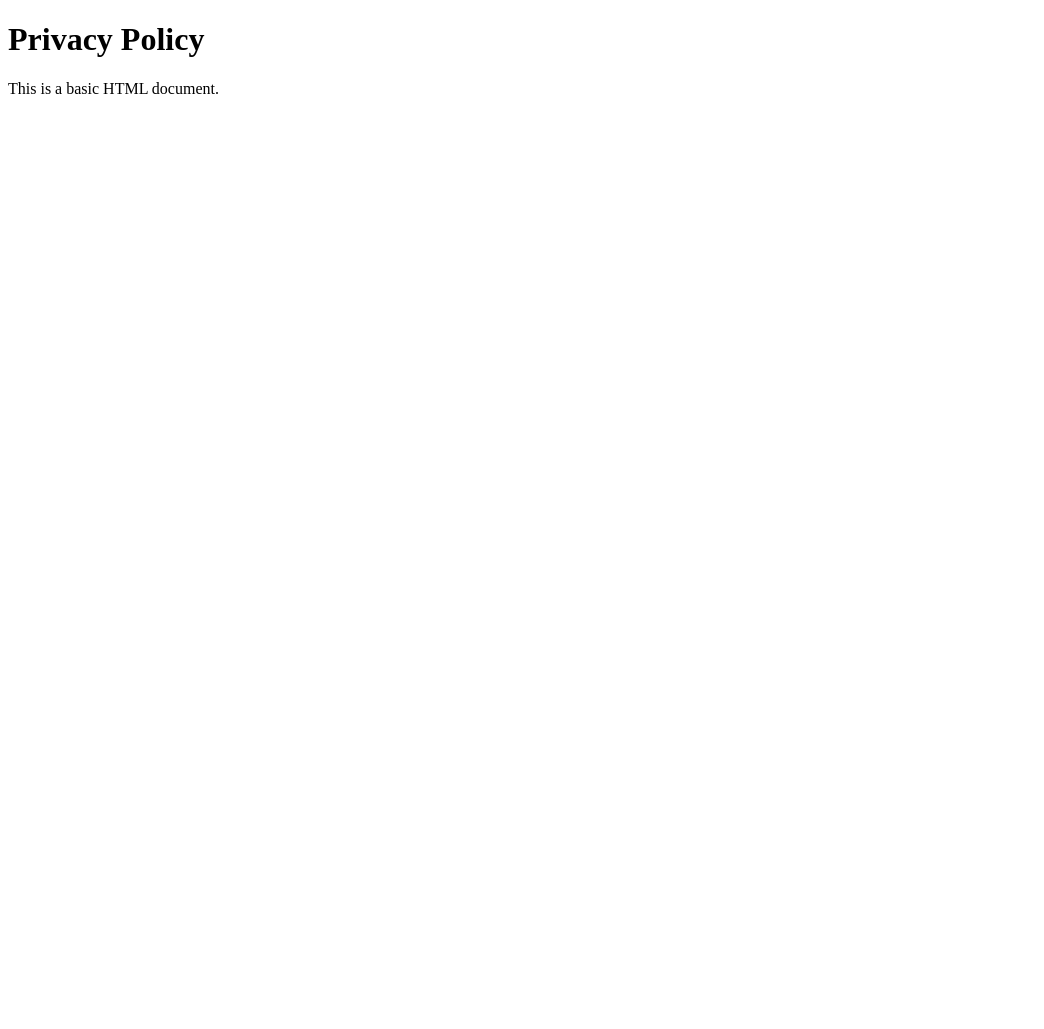
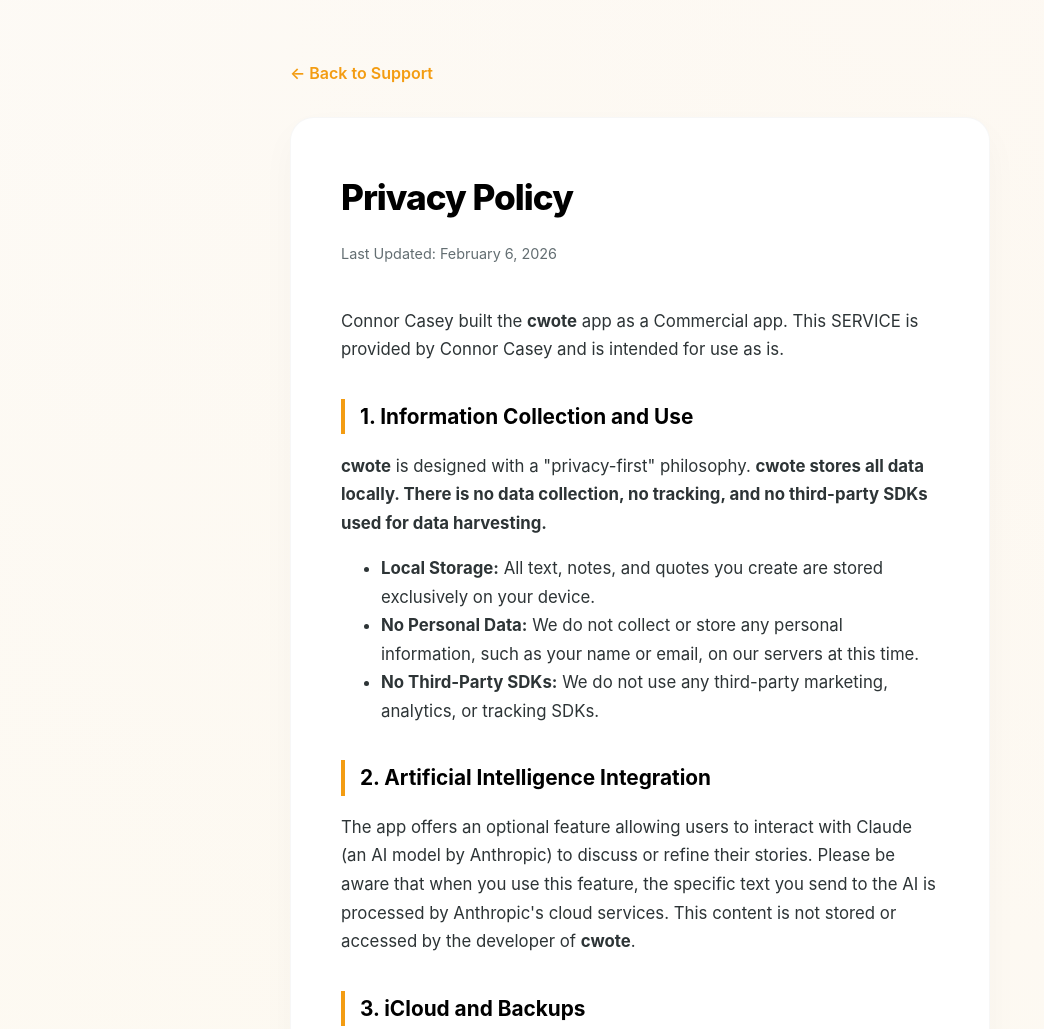
Before and after one commit to connorcaseyc/cwote-web, a plain HTML site: page privacy.html in a window 1280 px wide. Shown: the top 1029 px of the page, without its empty margins (0-1044 px from the left). Before the commit the page ends 800 px from the top, so only its background shows below. Drawn offline with Linux system fonts and the light colour scheme.

Commit message:
update privacy policy

```diff
--- a/privacy.html
+++ b/privacy.html
@@ -3,11 +3,136 @@
 <head>
     <meta charset="UTF-8">
     <meta name="viewport" content="width=device-width, initial-scale=1.0">
-    <title>Page Title</title>
+    <title>cwote | Privacy Policy</title>
+    <style>
+        :root {
+            --primary-bg: #fdfcfb;
+            --card-bg: #ffffff;
+            --text-color: #2d3436;
+            --secondary-text: #636e72;
+            --accent-color: #f39c12;
+            --gradient-start: #ffb347;
+            --gradient-end: #ffcc33;
+        }
+
+        body {
+            font-family: -apple-system, BlinkMacSystemFont, "Segoe UI", Roboto, Helvetica, Arial, sans-serif;
+            background-color: var(--primary-bg);
+            background-image: radial-gradient(circle at top right, rgba(255, 179, 71, 0.05), transparent),
+                              radial-gradient(circle at bottom left, rgba(255, 204, 51, 0.05), transparent);
+            color: var(--text-color);
+            line-height: 1.7;
+            margin: 0;
+            padding: 0;
+            display: flex;
+            flex-direction: column;
+            align-items: center;
+            min-height: 100vh;
+        }
+
+        .container {
+            max-width: 700px;
+            width: 90%;
+            padding: 60px 0;
+        }
+
+        .back-link {
+            display: inline-block;
+            text-decoration: none;
+            color: var(--accent-color);
+            font-weight: 600;
+            margin-bottom: 30px;
+            transition: opacity 0.2s;
+        }
+
+        .back-link:hover { opacity: 0.7; }
+
+        .policy-card {
+            background: var(--card-bg);
+            border: 1px solid rgba(0,0,0,0.03);
+            border-radius: 24px;
+            padding: 50px;
+            box-shadow: 0 15px 35px rgba(0,0,0,0.03);
+        }
+
+        h1 {
+            font-weight: 800;
+            font-size: 2.2rem;
+            letter-spacing: -1px;
+            margin: 0 0 10px 0;
+            color: #000;
+        }
+
+        .last-updated {
+            color: var(--secondary-text);
+            font-size: 0.9rem;
+            margin-bottom: 40px;
+        }
+
+        h2 {
+            font-size: 1.3rem;
+            margin-top: 35px;
+            color: #000;
+            border-left: 4px solid var(--accent-color);
+            padding-left: 15px;
+        }
+
+        p, li {
+            font-size: 1.05rem;
+            color: var(--text-color);
+        }
+
+        .footer {
+            margin-top: 60px;
+            text-align: center;
+            font-size: 0.9rem;
+            color: var(--secondary-text);
+            padding-bottom: 40px;
+        }
+
+        @media (max-width: 480px) {
+            .policy-card { padding: 30px 20px; }
+            h1 { font-size: 1.8rem; }
+        }
+    </style>
 </head>
 <body>
-    <!-- Visible content goes here -->
-    <h1>Privacy Policy</h1>
-    <p>This is a basic HTML document.</p>
+
+    <div class="container">
+        <a href="index.html" class="back-link">← Back to Support</a>
+
+        <div class="policy-card">
+            <h1>Privacy Policy</h1>
+            <p class="last-updated">Last Updated: February 6, 2026</p>
+
+            <p>Connor Casey built the <strong>cwote</strong> app as a Commercial app. This SERVICE is provided by Connor Casey and is intended for use as is.</p>
+
+            <h2>1. Information Collection and Use</h2>
+            <p><strong>cwote</strong> is designed with a "privacy-first" philosophy. <strong>cwote stores all data locally. There is no data collection, no tracking, and no third-party SDKs used for data harvesting.</strong></p>
+            <ul>
+                <li><strong>Local Storage:</strong> All text, notes, and quotes you create are stored exclusively on your device.</li>
+                <li><strong>No Personal Data:</strong> We do not collect or store any personal information, such as your name or email, on our servers at this time.</li>
+                <li><strong>No Third-Party SDKs:</strong> We do not use any third-party marketing, analytics, or tracking SDKs.</li>
+            </ul>
+
+            <h2>2. Artificial Intelligence Integration</h2>
+            <p>The app offers an optional feature allowing users to interact with Claude (an AI model by Anthropic) to discuss or refine their stories. Please be aware that when you use this feature, the specific text you send to the AI is processed by Anthropic's cloud services. This content is not stored or accessed by the developer of <strong>cwote</strong>.</p>
+
+            <h2>3. iCloud and Backups</h2>
+            <p>If you have enabled iCloud backups on your iOS device, your app data may be backed up to Apple's servers. This process is governed entirely by Apple's Privacy Policy and your personal device settings.</p>
+
+            <h2>4. Future Updates</h2>
+            <p>As <strong>cwote</strong> evolves, we may introduce features such as user accounts, cloud synchronization, and social sharing. If and when these features are added, this Privacy Policy will be updated to reflect how that data is handled and stored in our secure backend.</p>
+
+            <h2>5. Contact Us</h2>
+            <p>If you have any questions or suggestions about this Privacy Policy, please contact me at:</p>
+            <p><strong>creatorship.info@gmail.com</strong></p>
+        </div>
+
+        <div class="footer">
+            <p>&copy; 2026 Connor Casey. All rights reserved.</p>
+        </div>
+    </div>
+
 </body>
 </html>
```
Also changed, not shown: index.html (+1 -1 lines).
